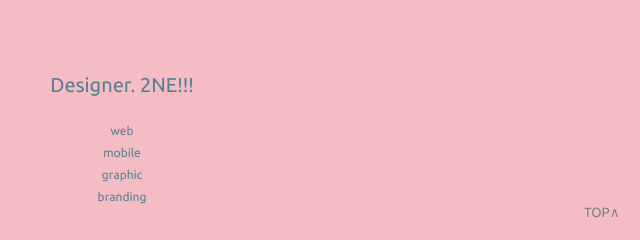
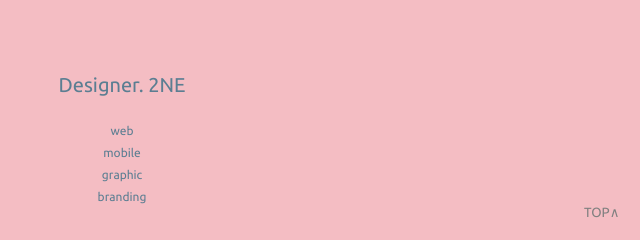
Before and after one commit to tombap8/intro, a plain HTML site: page index.html in a window 1280 px wide. Shown: the part 510-750 px from the top of the page, 518-1158 px from the left. Drawn offline with Linux system fonts and the light colour scheme; a web font is replaced by a local one.

Commit message:
Update index.html

```diff
--- a/index.html
+++ b/index.html
@@ -46,7 +46,7 @@
         </div>
 
         <article>
-        	<p class="name">Designer. 2NE!!!</p>
+        	<p class="name">Designer. 2NE</p>
             <p class="exp">web<br>mobile<br>graphic<br>branding</p>
         </article>
         <article>
```
